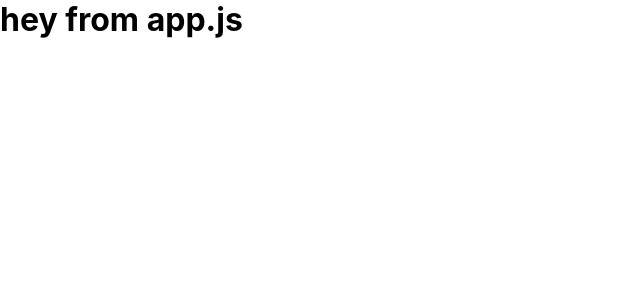
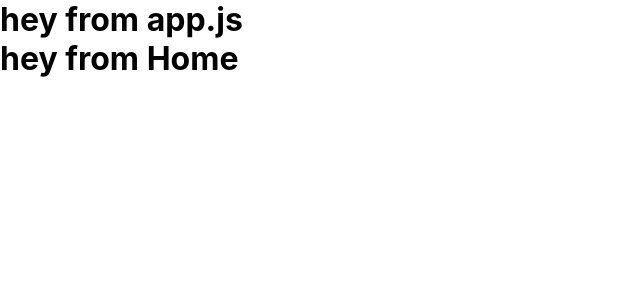
Before and after one commit to dannys430/google-clone, a React (Create React App) app: page / in a window 1280 px wide. Shown: the top 300 px of the page, without its empty margins (0-640 px from the left). Built offline with nearby package versions, Linux system fonts and the light colour scheme.

Commit message:
added components and pages folders and home component

```diff
--- a/src/App.js
+++ b/src/App.js
@@ -1,10 +1,18 @@
 import React from 'react';
 import './App.css';
+import Home from './pages/Home'
+
 
 function App() {
   return (
     <div className="app">
       <h1>hey from app.js</h1>
+
+      {/* Home */}
+      <Home />
+
+      {/* Search Results */}
+
     </div>
   );
 }
--- /dev/null
+++ b/src/pages/Home.js
@@ -0,0 +1,31 @@
+import React from 'react';
+import './Home.css';
+
+function Home() {
+  return (
+    <div className="home">
+      <h1>hey from Home</h1>
+
+      <div className="home__header">
+        <div className="home__headerLeft">
+          {/* about link */}
+          {/* store link */}
+
+        </div>
+        <div className="home__headerRight">
+          {/* gmail link */}
+          {/* images link */}
+          {/* grid link */}
+          {/* avatar */}
+        </div>
+      </div>
+
+      <div className="home__body">
+
+      </div>
+
+    </div>
+  )
+}
+
+export default Home
```
Also changed, not shown: src/pages/Home.css (added), 1 other file (tests, documents, lock files or other folders).
